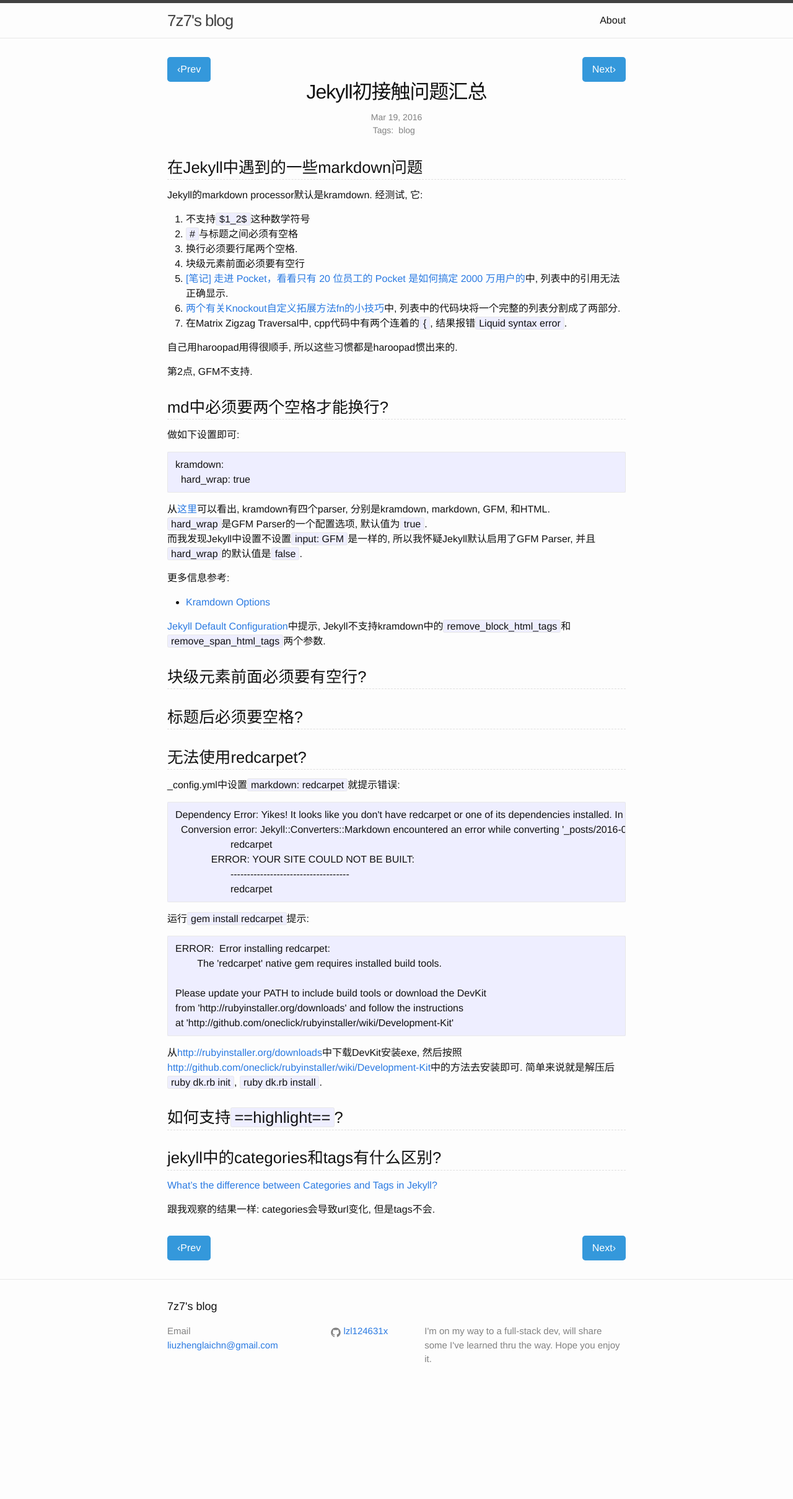
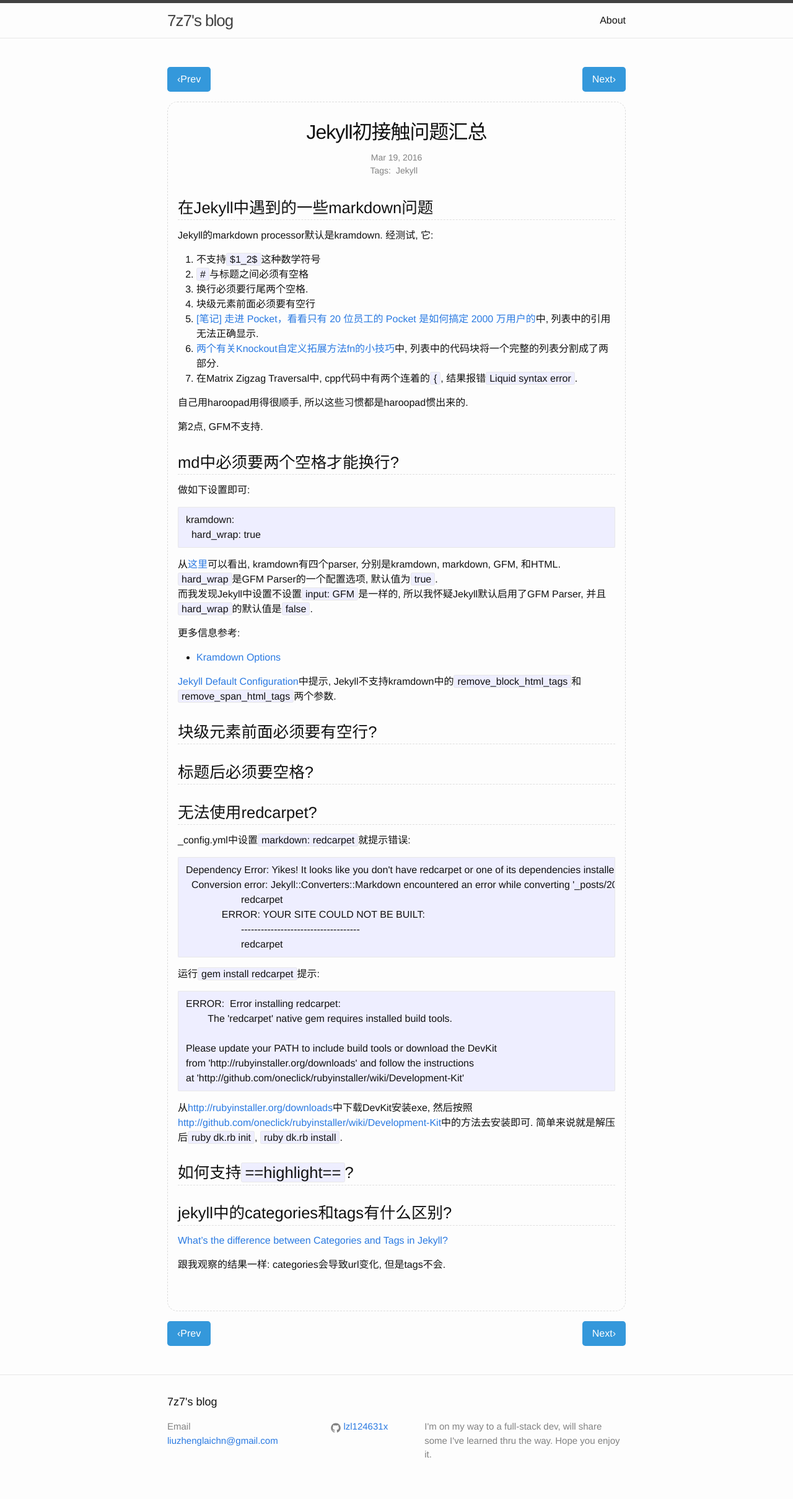
Before and after one commit to lzl124631x/lzl124631x.github.io, a Jekyll site: the page built from _posts/2016-03-19-first-touch-on-jekyll.md, in a window 1280 px wide. Shown: the whole page at 62% size. Built offline with Jekyll 4.4.1, drawn with Linux system fonts in a browser that asks for light colours; before the commit the page ends 2265 px from its top, so only the background shows below that.

Commit message:
removed tag 'blog'; refined css

```diff
--- a/_posts/2016-03-19-first-touch-on-jekyll.md
+++ b/_posts/2016-03-19-first-touch-on-jekyll.md
@@ -2,10 +2,11 @@
 layout: post
 title:  "Jekyll初接触问题汇总"
 date:   March 19, 2016 10:46 PM
-tags: blog
+tags: Jekyll
 ---
 
 # 在Jekyll中遇到的一些markdown问题
+
 Jekyll的markdown processor默认是kramdown. 经测试, 它:
 1. 不支持`$1_2$`这种数学符号
 2. `#`与标题之间必须有空格
--- a/_sass/_layout.scss
+++ b/_sass/_layout.scss
@@ -180,8 +180,7 @@
 
     > li {
         margin-top: -1px;
-        border: solid 1px #ccc;
-        padding: $spacing-unit;
+        border: dashed 1px #ddd;
 
         &:hover {
             border-color: #169fe6;
@@ -190,6 +189,8 @@
         }
 
         .post-link {
+            display: block;
+            padding: $spacing-unit;
             text-decoration: none;
             color: #333;
             transition: .2s color ease-in-out;
@@ -201,11 +202,6 @@
 
         .post-excerpt {
             font-size: .8em;
-        }
-
-        .post-link {
-            display: block;
-            font-size: 24px;
         }
 
         .post-meta {
@@ -229,6 +225,11 @@
 /**
  * Posts
  */
+ .post {
+    padding: 2em 1em;
+    border: dashed 1px #ddd;
+    border-radius: 1em;
+
     .post-header {
         margin-bottom: $spacing-unit;
 
@@ -363,6 +364,7 @@
       border-top: solid .5em #eaeff3;
   }
 }
+}
 
 a.prev-post,
 a.next-post {
@@ -371,6 +373,7 @@
     background-color: #3498db;
     border-radius: .3em;
     padding: .5em 1em;
+    margin: 1em 0;
 }
 
 a.prev-post {
--- a/index.html
+++ b/index.html
@@ -9,15 +9,15 @@
   <ul class="post-list">
     {% for post in site.posts %}
     <li>
+      <a class="post-link" href="{{ post.url | prepend: site.baseurl }}">
       <span class="post-meta">{{ post.date | date: "%b %-d, %Y" }}</span>
 
-      <h2>
-        <a class="post-link" href="{{ post.url | prepend: site.baseurl }}">{{ post.title }}</a>
-      </h2>
+      <h2>{{ post.title }}</h2>
 
       <div class="post-excerpt">
         Exerpt: {{ post.excerpt| strip_html }}
       </div>
+    </a>
     </li>
     {% endfor %}
   </ul>
```
Also changed, not shown: _posts/_2016-03-19-markdown-test.md (+1 -1 lines), _posts/_2016-03-24-google-analytics-basics.md (+1 -1 lines). Lines whose indentation alone changed are shown as unchanged.
